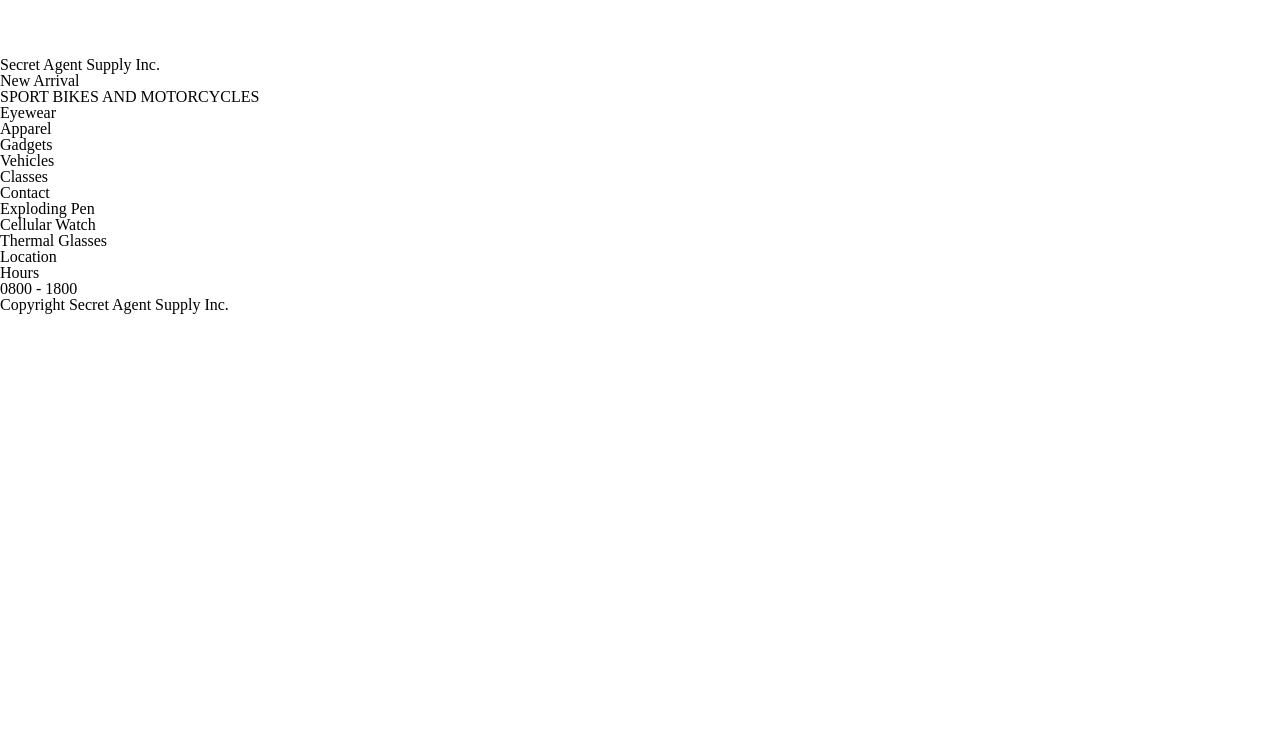
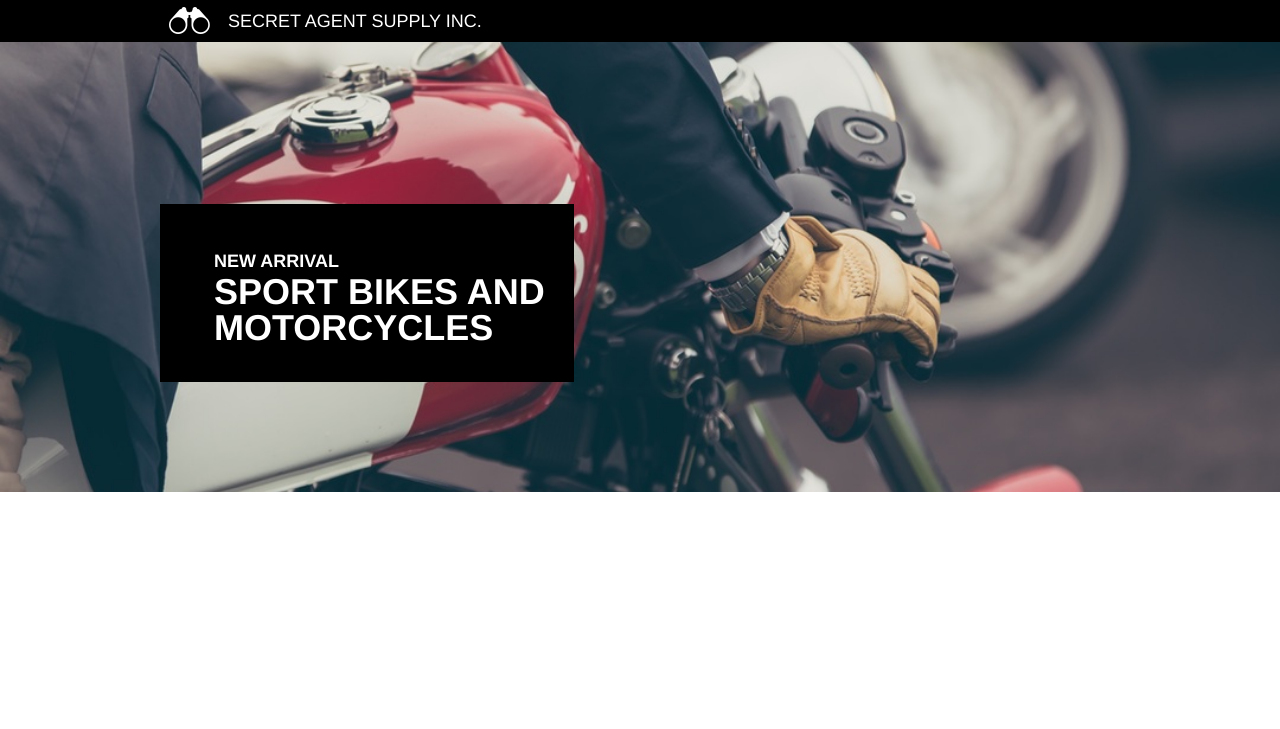
Before and after one commit to KatharinaAb/SecretAgentSupply, a plain HTML site: page index.html in a window 1280 px wide. Drawn offline with Linux system fonts and the light colour scheme.

Commit message:
fixing html

```diff
--- a/index.html
+++ b/index.html
@@ -8,15 +8,20 @@
 
 <body>
 <!--Header-->
-  <header class="container">
+  <header class="header">
+    <div class="container">
       <img src="resources/images/logo.png" alt="Secret Agent Supply Inc.">
       <h2>Secret Agent Supply Inc.</h2>
     </div>
+  </header>
 <!--Main section-->
-  <div class="main">
+    <div class="banner">
       <div class="container">
+        <div class="title">
           <h2>New Arrival</h2>
           <h1>SPORT BIKES AND MOTORCYCLES</h1>
+        </div>
+      </div>
     </div>
 <!--Menu-->
       <div class="menu">
@@ -56,6 +61,7 @@
           </div>
         </div>
       </div>
+    </div>
 <!--Footer-->
   <footer class="copyright">
     <h3>Copyright Secret Agent Supply Inc.</h3>
--- a/resources/style.css
+++ b/resources/style.css
@@ -0,0 +1,55 @@
+html {
+  font-size: 18px;
+  color: white;
+}
+.container {
+  width: 960px;
+  margin: 0 auto;
+}
+.header {
+  color: white;
+  background-color: black;
+}
+.header .container {
+  display: flex;
+  align-items: center;
+}
+h2 {
+  font-family: Helvetica;
+  font-size: 1rem;
+  text-transform: uppercase;
+  padding-top: 0.66rem;
+  padding-bottom: 0.66rem;
+}
+header img {
+  height: 1.5rem;
+  padding-left: 0.5rem;
+  padding-right: 1rem;
+}
+.banner {
+  background-image: url("images/moto.jpeg");
+  height: 25rem;
+  background-position: center;
+  background-repeat: no-repeat;
+  background-size: cover;
+}
+
+.banner h2 {
+  padding-bottom: 0.25rem;
+  font-weight: bold;
+}
+h1 {
+  font-family: Helvetica;
+  font-size: 2rem;
+  font-weight: bold;
+
+}
+.title {
+  background-color: black;
+  position: relative;
+  top: 9rem;
+  width: 20rem;
+  padding-left: 3rem;
+  padding-bottom: 2rem;
+  padding-top: 2rem;
+}
```
Also changed, not shown: resources/images/redline.jpg (added). Lines whose indentation alone changed are shown as unchanged.
